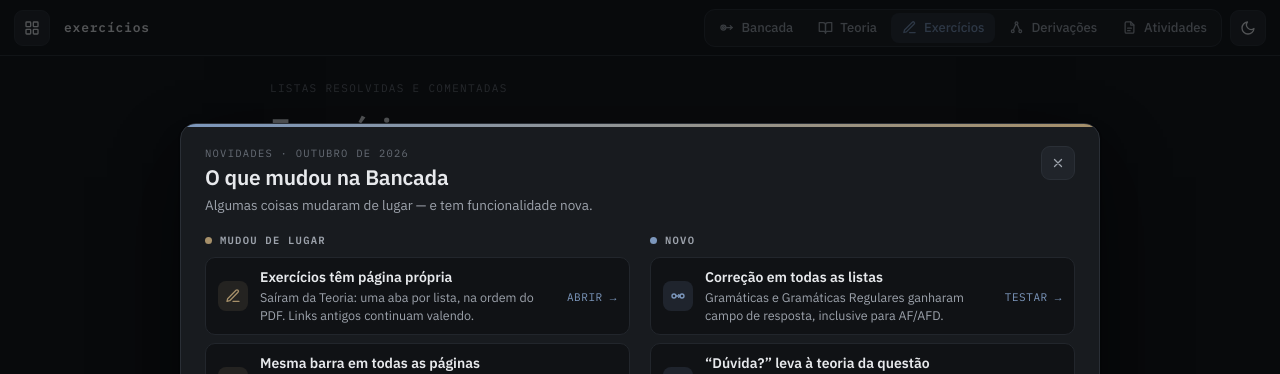
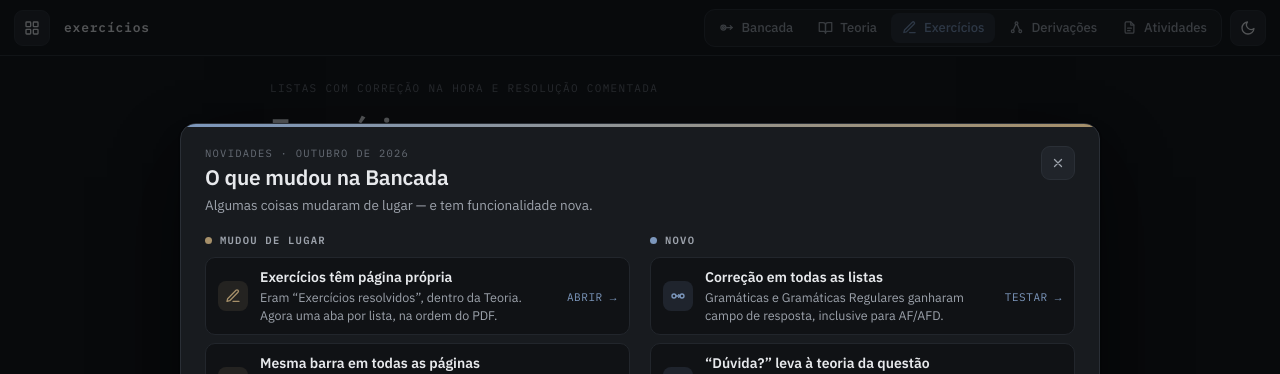
Before and after one commit to DanielCarvalhoOut/bancada-afd-fullstack, an Angular app in the folder frontend/: page /exercicios in a window 1280 px wide. Shown: the top 374 px of the page. Built offline with nearby package versions, Linux system fonts and the light colour scheme.

Commit message:
style: frase do topo de Exercícios e novidades atualizadas
- Exercícios: “Listas com correção na hora e resolução comentada”.
- Novidades: o item da página própria explica a troca de nome; versão nova
  para quem já tinha visto o aviso ver de novo.

```diff
--- a/frontend/src/app/core/novidades.ts
+++ b/frontend/src/app/core/novidades.ts
@@ -12,13 +12,13 @@ export interface Novidade {
 }
 
 export const NOVIDADES = {
-  versao: '2026-10-20',
+  versao: '2026-10-20.2',
   quando: 'Outubro de 2026',
   mudou: [
     {
       icone: 'exercicios',
       titulo: 'Exercícios têm página própria',
-      texto: 'Saíram da Teoria: uma aba por lista, na ordem do PDF. Links antigos continuam valendo.',
+      texto: 'Eram “Exercícios resolvidos”, dentro da Teoria. Agora uma aba por lista, na ordem do PDF.',
       link: { path: '/exercicios', label: 'Abrir' },
     },
     {
--- a/frontend/src/app/features/exercicios/exercicios.component.html
+++ b/frontend/src/app/features/exercicios/exercicios.component.html
@@ -12,7 +12,7 @@
   </header>
 
   <main class="wrap">
-    <div class="eyebrow mono">Listas resolvidas e comentadas</div>
+    <div class="eyebrow mono">Listas com correção na hora e resolução comentada</div>
     <h1>Exercícios</h1>
 
     <!-- uma aba por lista -->
```
